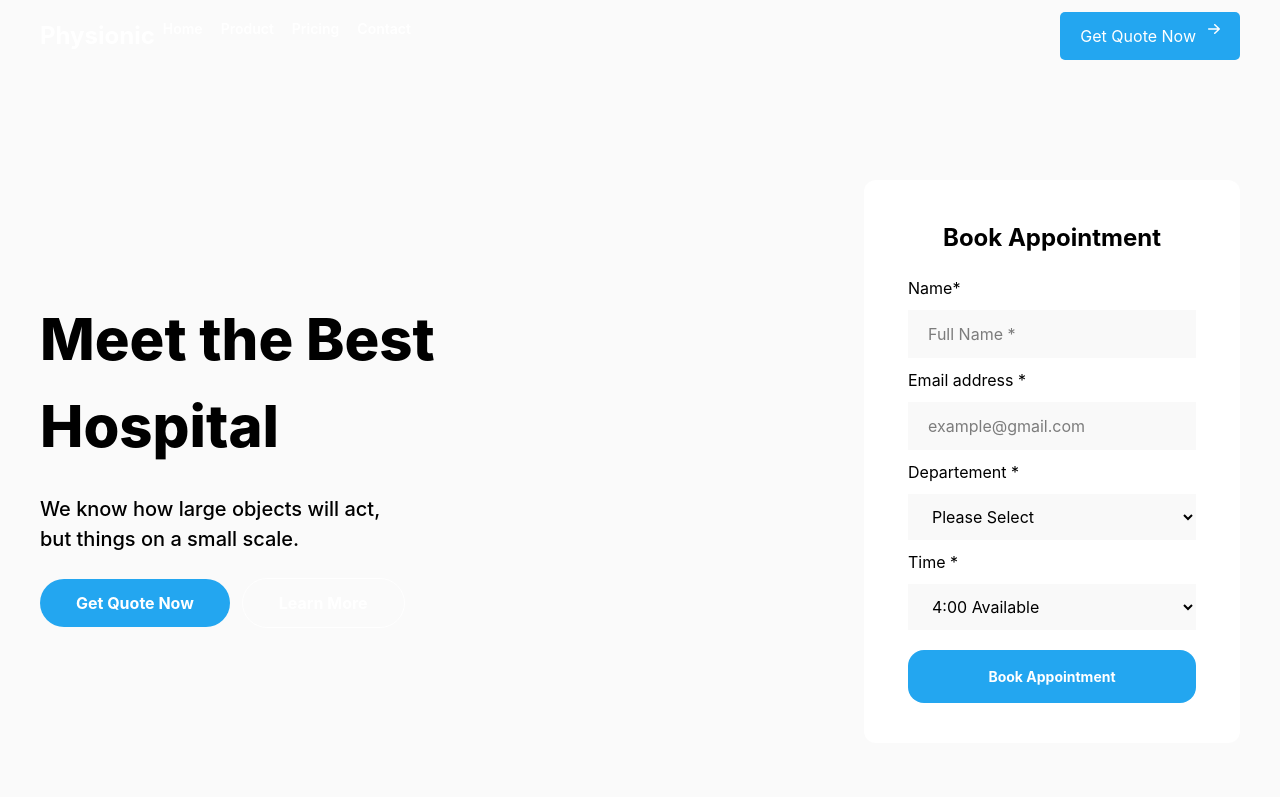
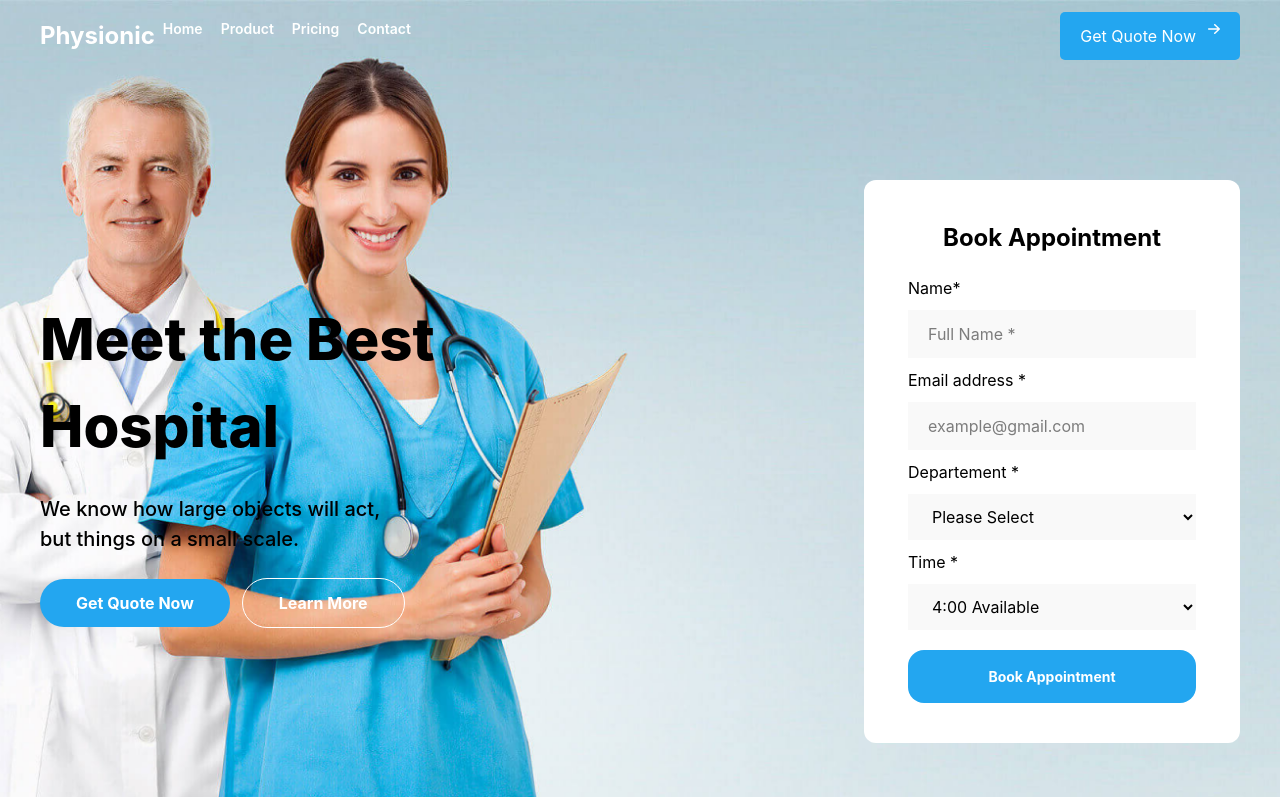
Before and after one commit to Ehson01/LESSON_21, a website: page index.html in a window 1280 px wide. Shown: the top 797 px of the page. Drawn offline with nearby package versions, Linux system fonts and the light colour scheme; files that its build step writes are made by us from their sources; the site is published under a folder, as on GitHub Pages, so addresses that start at the root find nothing; files whose address does not match are found by name.

Commit message:
backgound img

```diff
--- a/index.html
+++ b/index.html
@@ -41,7 +41,7 @@
         </div>
     </header>
     <main class="bg-[#FAFAFA]">
-        <section class="w-full lg:h-screen h-300 lg:pt-45 pt-10 bg-[url(/image_for_index/img.jpg)] lg:bg-[url(/image_for_index/img2.png)] bg-no-repeat  lg:bg-center bg-cover">
+        <section class="w-full lg:h-screen h-300 lg:pt-45 pt-10 bg-[url(./image_for_index/img.jpg)] lg:bg-[url(./image_for_index/img2.png)] bg-no-repeat  lg:bg-center bg-cover">
             <div class="max-w-100 lg:max-w-300 m-auto flex flex-col lg:flex-row justify-between items-center gap-4">
                 <div class="">
                     <h1 class="text-black font-extrabold text-[40px] lg:text-[58px] w-100 text-center lg:text-start">Meet the Best Hospital</h1><br>
```
